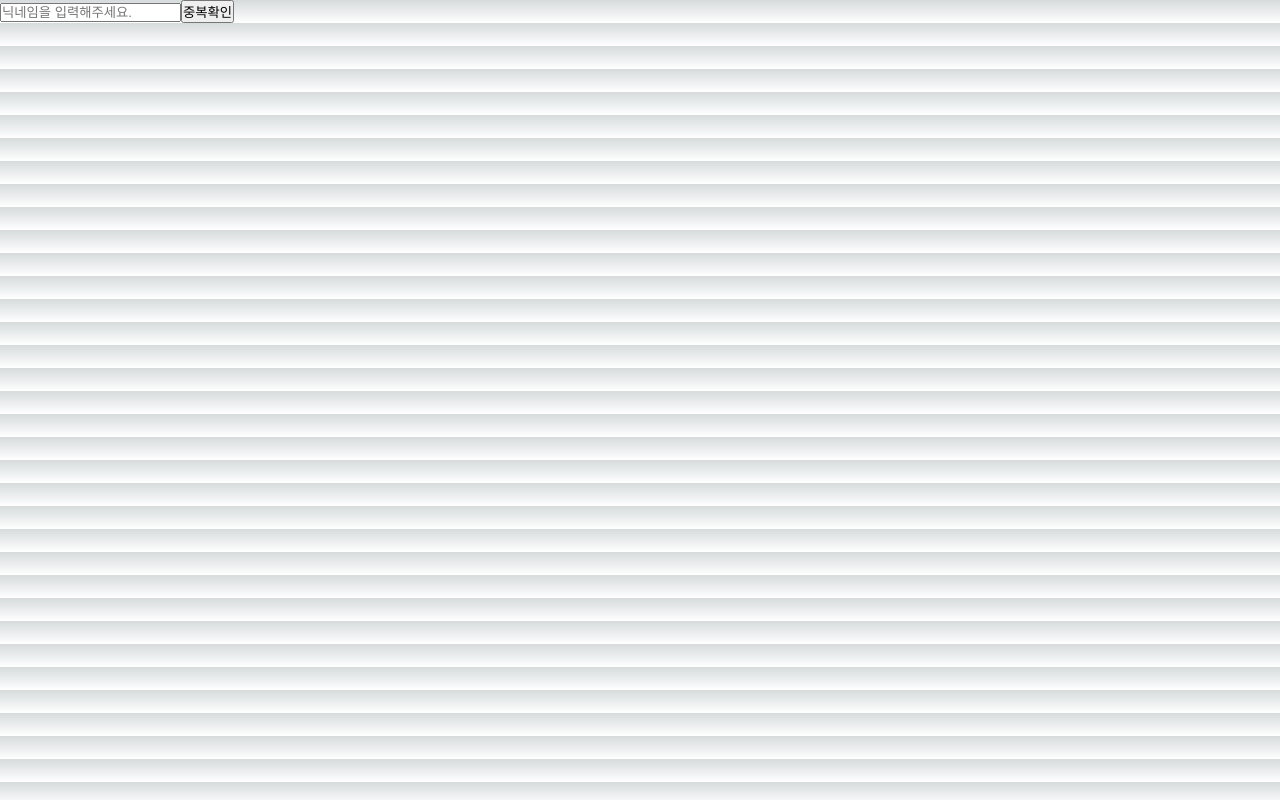
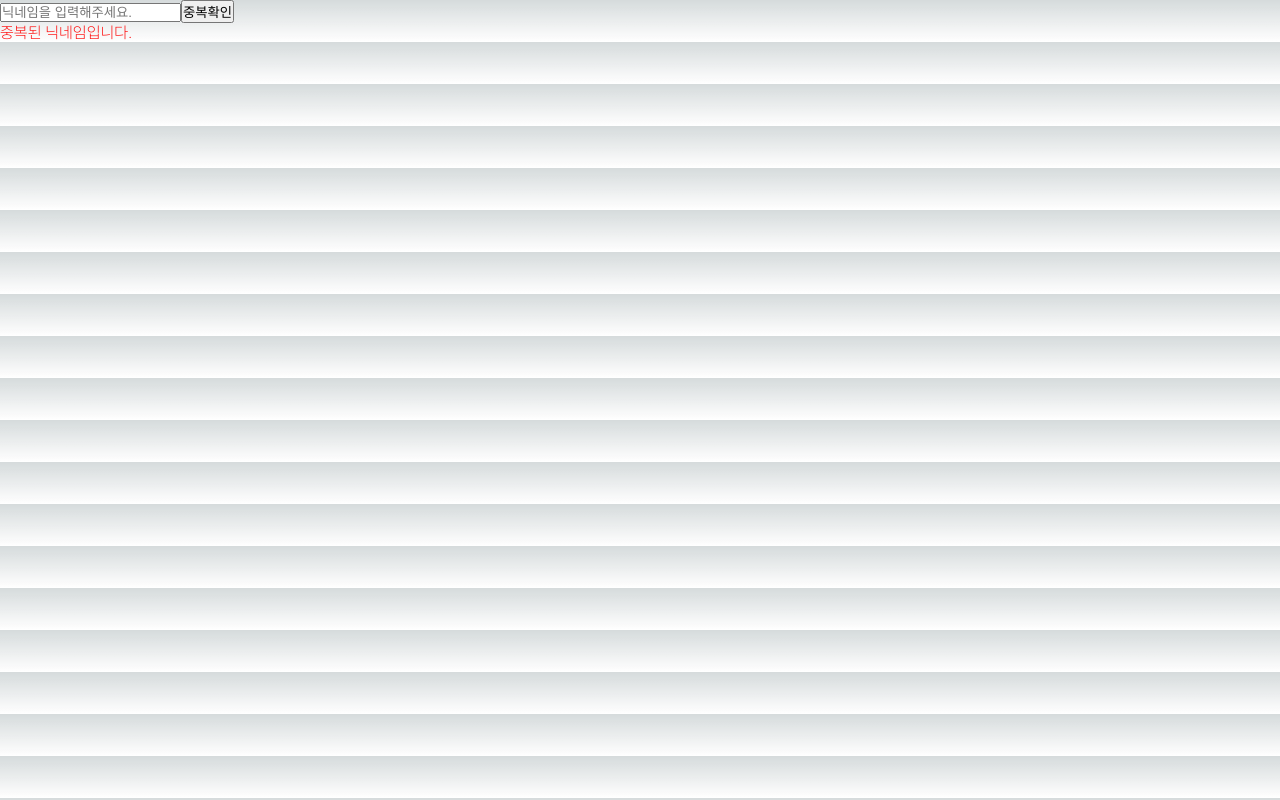
Before and after one commit to WE-ARE-RACCOONS/postgraduate-front, a Next.js app: page /signin in a window 1280 px wide. Built offline with nearby package versions, Linux system fonts and the light colour scheme.

Commit message:
RAC-75 feat: 경고 메시지용 Validator 컴포넌트 추가

```diff
--- a/src/components/SingleForm/NicknameForm/NicknameForm.tsx
+++ b/src/components/SingleForm/NicknameForm/NicknameForm.tsx
@@ -3,6 +3,7 @@ import { useAtom } from 'jotai';
 import { nickname, notDuplicate } from '@/stores/nickname';
 import { useEffect } from 'react';
 import axios from 'axios';
+import SingleValidator from '@/components/Validator/SingleValidator';
 
 function NicknameForm() {
   const maxLength = 12;
@@ -49,6 +50,7 @@ function NicknameForm() {
 
   return (
     <div>
+      <div>
         <input
           type="text"
           name="user-nickname"
@@ -64,6 +66,8 @@ function NicknameForm() {
           중복확인
         </button>
       </div>
+      <SingleValidator msg="중복된 닉네임입니다."></SingleValidator>
+    </div>
   );
 }
 
--- /dev/null
+++ b/src/components/Validator/SingleValidator/SingleValidator.styled.ts
@@ -0,0 +1,5 @@
+import styled from "styled-components";
+
+export const SingleValidatorContainer = styled.div`
+  color: red;
+`
--- /dev/null
+++ b/src/components/Validator/SingleValidator/SingleValidator.tsx
@@ -0,0 +1,9 @@
+import { SingleValidatorContainer } from "./SingleValidator.styled";
+
+function SingleValidator({ msg } : { msg: string }) {
+  return (
+    <SingleValidatorContainer>{msg}</SingleValidatorContainer>
+  )
+}
+
+export default SingleValidator;
--- /dev/null
+++ b/src/components/Validator/SingleValidator/index.tsx
@@ -0,0 +1,3 @@
+import SingleValidator from "./SingleValidator";
+
+export default SingleValidator;
```
Lines whose indentation alone changed are shown as unchanged.
